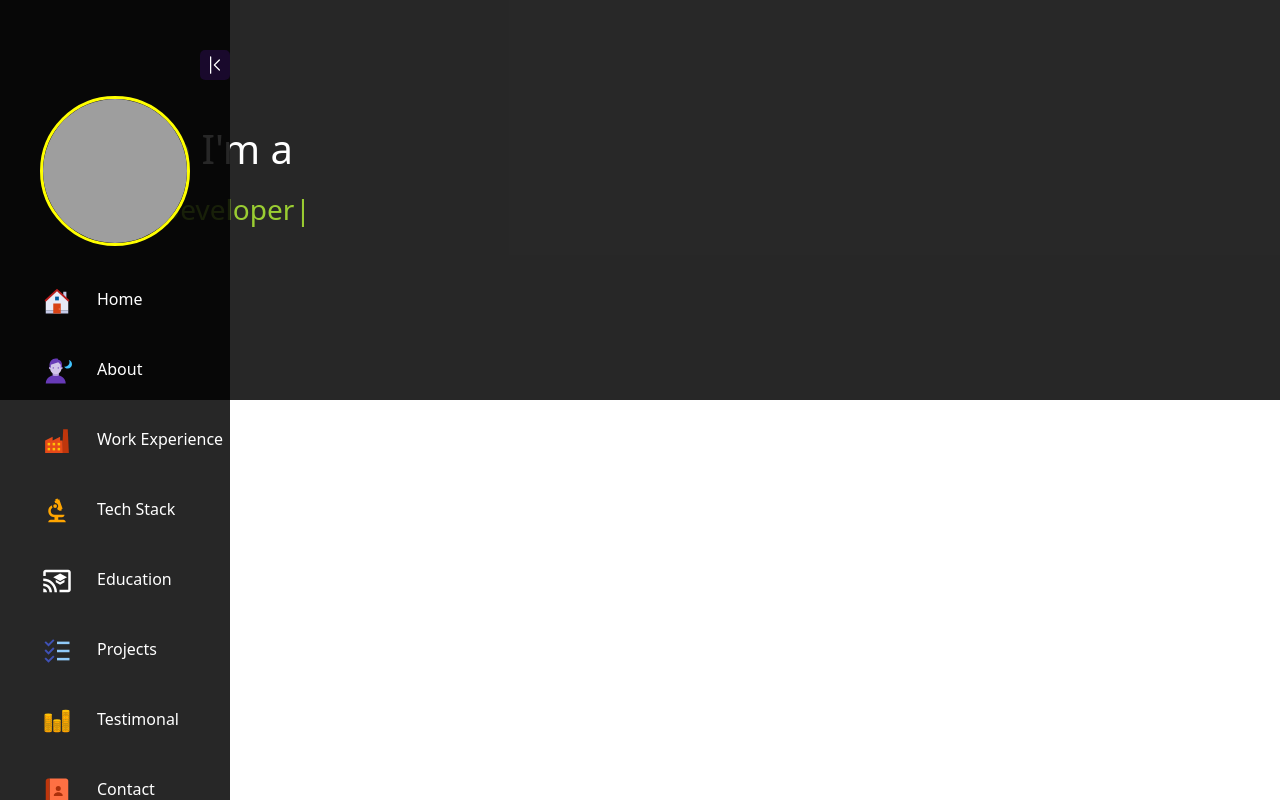
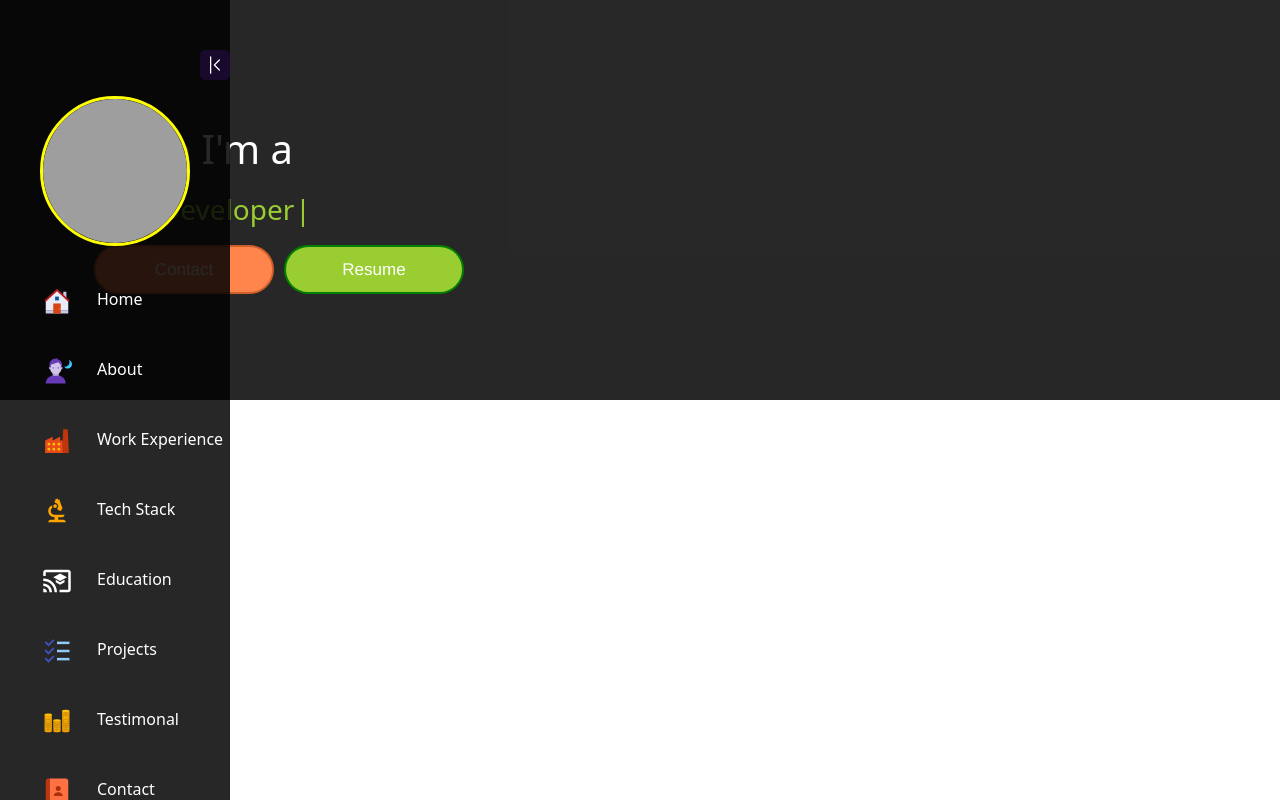
Before and after one commit to mayragann/Portfolio, a React (Create React App) app in the folder portfolio/: page / in a window 1280 px wide. Built offline with nearby package versions, Linux system fonts and the light colour scheme; grey boxes are pictures that could not be loaded.

Commit message:
Added Buttons for Contact + Fully functional Download Resume Button + Stylized both buttons

```diff
--- a/portfolio/src/Component/Home/Home.css
+++ b/portfolio/src/Component/Home/Home.css
@@ -10,3 +10,50 @@
   margin-top: 20px;
   color: yellowgreen;
 }
+.button-for-action{
+    display: flex;
+}
+.contact-button{
+    background-color: #ff854c;
+    text-align: center;
+    width: 180px;
+    padding:10px;
+    border-radius: 90px;
+    cursor:pointer;
+    margin-top:10px;
+    border: 2px solid #d15f2a;
+    font-size: 17px;
+    font-family: 'Franklin Gothic Medium', 'Arial Narrow', Arial, sans-serif;
+}
+.contact-button:hover{
+    background-color: white;
+    width:250px;
+    color:black;
+    transition-duration: 1s;
+}
+.resume-button{
+    background-color:yellowgreen;
+    text-align: center;
+    width: 180px;
+    padding:10px;
+    border-radius: 90px;
+    cursor:pointer;
+    margin-top:10px;
+    margin-left:10px;
+    border: 2px solid green;
+    font-size: 17px;
+    font-family: 'Franklin Gothic Medium', 'Arial Narrow', Arial, sans-serif;
+}
+.resume-button:hover{
+    background-color: white;
+    width:250px;
+    color:black;
+    transition-duration: 1s;
+}
+.resume-button a{
+    text-decoration: none;
+    color:white
+}
+.resume-button:hover a {
+    color:black;
+}
--- a/portfolio/src/Component/Home/Home.jsx
+++ b/portfolio/src/Component/Home/Home.jsx
@@ -1,6 +1,7 @@
 import React from 'react'
 import "./Home.css"
 import Typewriter from 'typewriter-effect';
+import resume from "./Mayra_Gann_resume.pdf"
 
 const Home = () => {
     return (
@@ -8,18 +9,29 @@ const Home = () => {
             <div className='container home-content'>
                 <h1>Hello I'm a</h1>
                 <h3>
-                <Typewriter options={
+                    <Typewriter options={
                         {
                             strings: [
                                 'Full Stack Software Developer', 'Web Developer', 'UI/UX Designer'
                             ],
                             autoStart: true,
                             loop: true,
-                            delay:5
+                            delay: 5
                         }
                     }/>
 
                 </h3>
+
+                <div className='button-for-action'>
+
+                    <div className='contact-button'>Contact</div>
+                    <div className='resume-button'>
+                        <a href={resume} download='Mayra_Gann_Resume.pdf'>
+                        Resume
+                        </a>
+                        </div>
+
+                </div>
             </div>
 
         </div>
```
Also changed, not shown: 1 other file (tests, documents, lock files or other folders).
